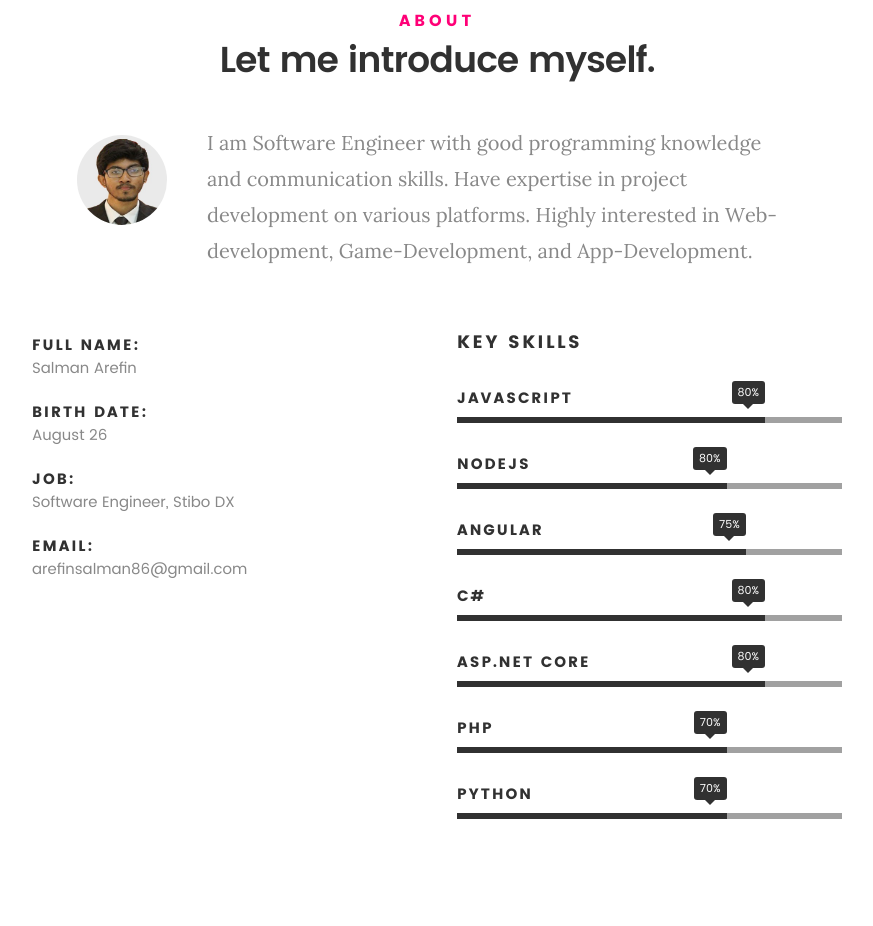
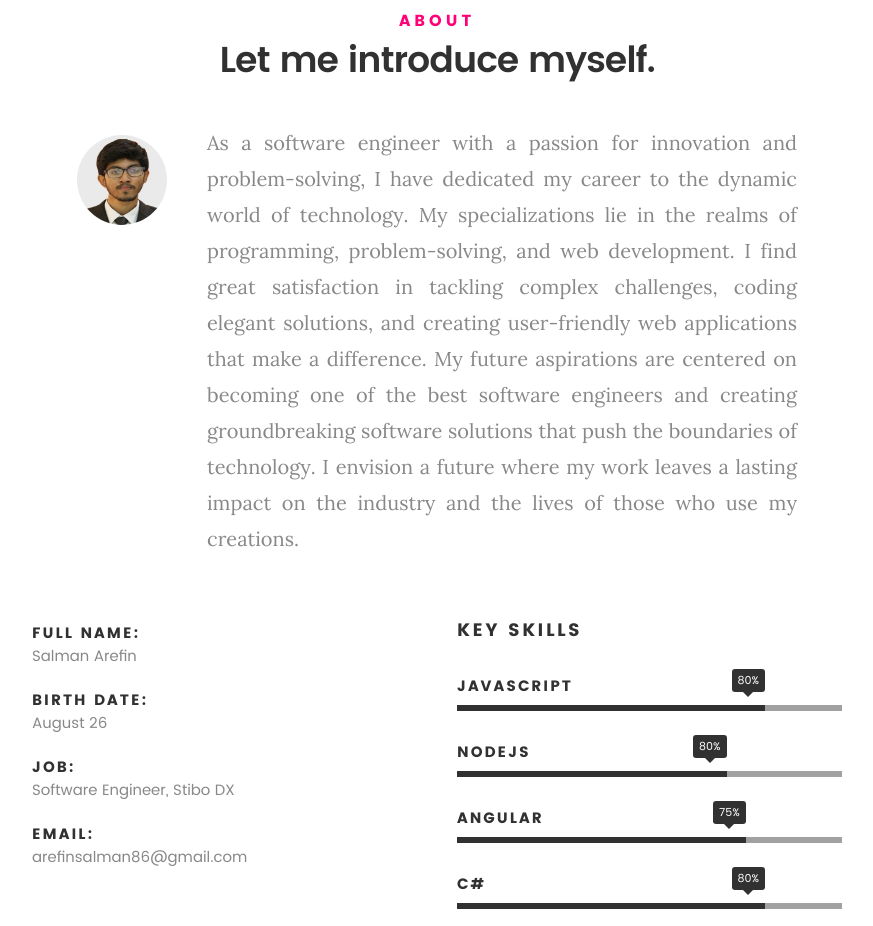
Before and after one commit to salman-arefin74/salman-arefin74.github.io, a plain HTML site: page index.html in a window 1280 px wide. Shown: the part 980-1906 px from the top of the page, without its empty margins (203-1076 px from the left). Drawn offline with Linux system fonts and the light colour scheme; files whose address does not match are found by name.

Commit message:
Updated bio.

```diff
--- a/index.html
+++ b/index.html
@@ -64,7 +64,7 @@
 
    				<img src="images/profile-pic.jpg" alt="Profile Picture">
 
-   				<p class="lead">I am Software Engineer with good programming knowledge and communication skills. Have expertise in project development on various platforms. Highly interested in Web-development, Game-Development, and App-Development.</p>
+   				<p style="text-align: justify" class="lead">As a software engineer with a passion for innovation and problem-solving, I have dedicated my career to the dynamic world of technology. My specializations lie in the realms of programming, problem-solving, and web development. I find great satisfaction in tackling complex challenges, coding elegant solutions, and creating user-friendly web applications that make a difference. My future aspirations are centered on becoming one of the best software engineers and creating groundbreaking software solutions that push the boundaries of technology. I envision a future where my work leaves a lasting impact on the industry and the lives of those who use my creations.</p>
    			</div>
 
    		</div>
```
